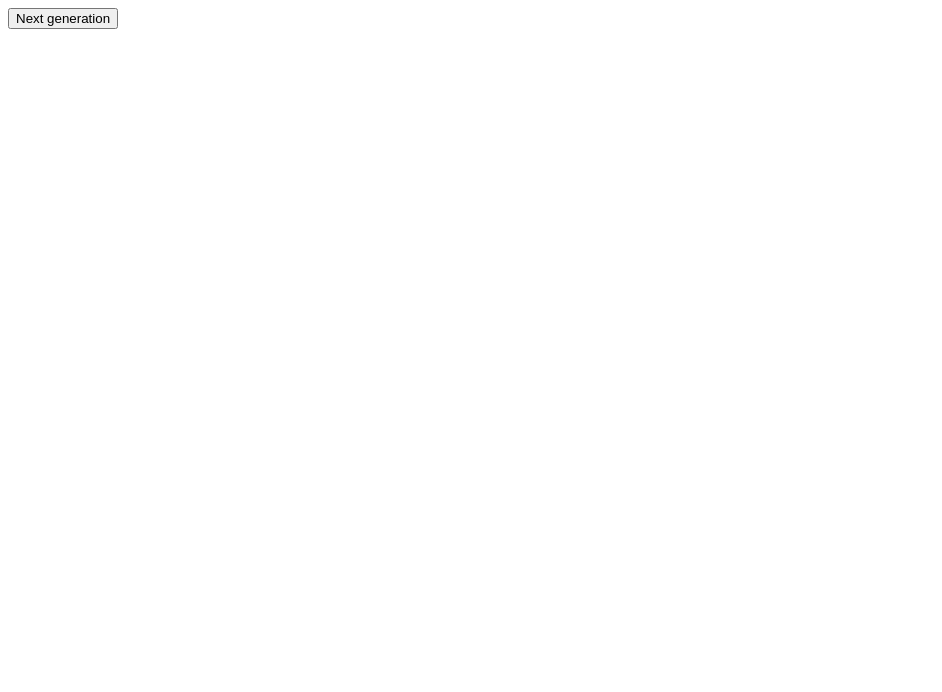
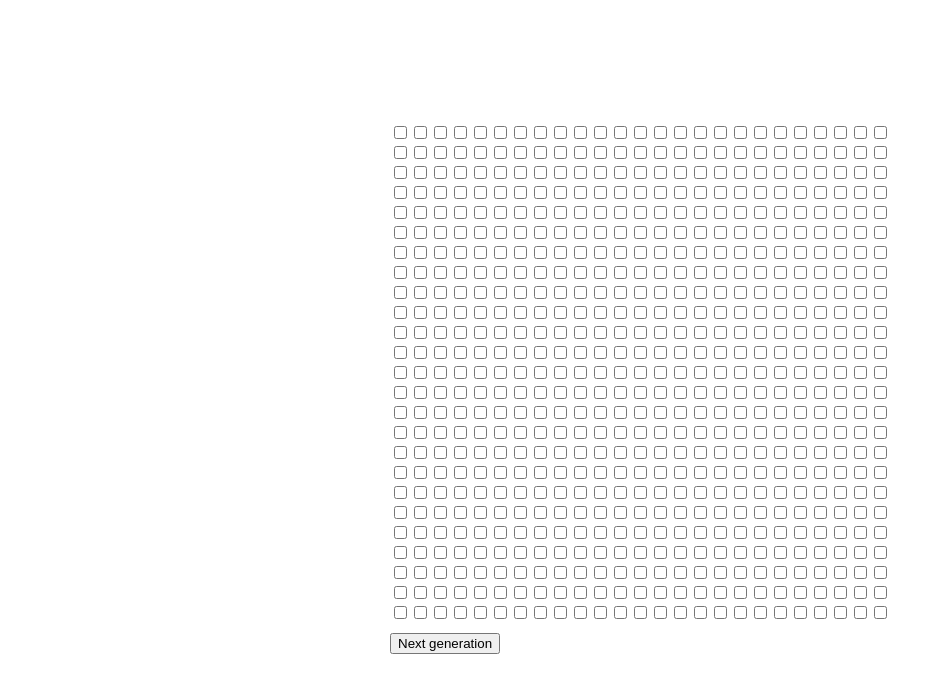
Before and after one commit to pldvd/eloquent-js, a plain HTML site: page chapter_eigtheen_game_of_life/index.html in a window 1280 px wide. Shown: the whole page, without its empty margins (0-942 px from the left). Drawn offline with Linux system fonts and the light colour scheme.

Commit message:
create grid and add basic styling

```diff
--- a/chapter_eigtheen_game_of_life/index.html
+++ b/chapter_eigtheen_game_of_life/index.html
@@ -1,17 +1,31 @@
 <!DOCTYPE html>
 <html lang="en">
+
 <head>
   <meta charset="UTF-8">
   <meta name="viewport" content="width=device-width, initial-scale=1.0">
   <meta http-equiv="X-UA-Compatible" content="ie=edge">
   <title>Game of Life</title>
 </head>
-<body>
+
+<body style="box-sizing: border-box; height: 95vh; display:flex; align-items: center; justify-content: center">
+  <div>
     <div id="grid"></div>
-    <button id="next">Next generation</button>
+    <button id="next" style="margin-top: 10px">Next generation</button>
+  </div>
+  <script>
+    // Your code here.
+    for (let i = 0; i < 25; i++) {
+      let newRow = document.createElement('div');
+      newRow.className = 'row';
+      for (let y = 0; y < 25; y++) {
+        let newCell = document.createElement('input');
+        newCell.type = 'checkbox';
+        newRow.appendChild(newCell);
+      }
+      document.querySelector('#grid').appendChild(newRow);
+    }
+  </script>
+</body>
 
-    <script>
-      // Your code here.
-    </script>
-</body>
 </html>
```
